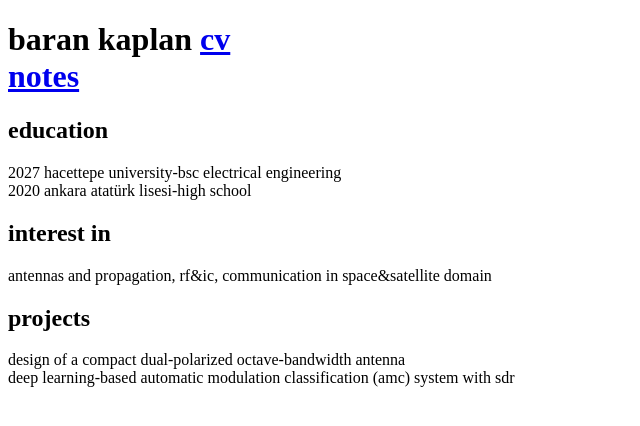
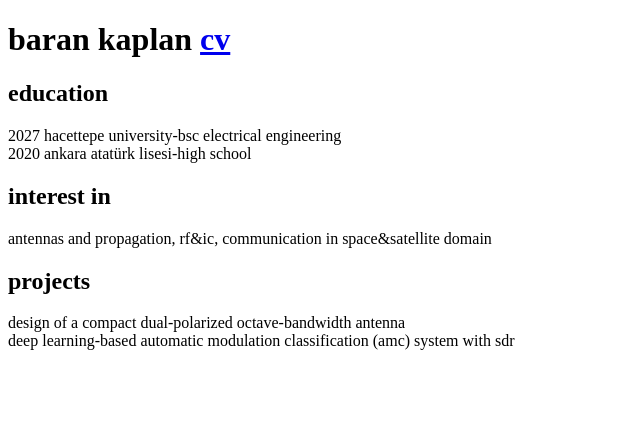
Before and after one commit to kaplanbaran/kaplanbaran.github.io, a plain HTML site: page index.html in a window 1280 px wide. Shown: the whole page, without its empty margins (0-640 px from the left). Drawn offline with Linux system fonts and the light colour scheme.

Commit message:
Update index.html

```diff
--- a/index.html
+++ b/index.html
@@ -4,7 +4,7 @@
 <title>baran_kaplan</title>
 </head>
 <body>
-<h1>baran kaplan <a href="cv.pdf" target="_blank">cv</a><br><a href="notes.html">notes</a></h1>
+<h1>baran kaplan <a href="cv.pdf" target="_blank">cv</a></h1>
 
 <h2>education</h2>
 <p>2027 hacettepe university-bsc electrical engineering<br>2020 ankara atatürk lisesi-high school</p>
```
